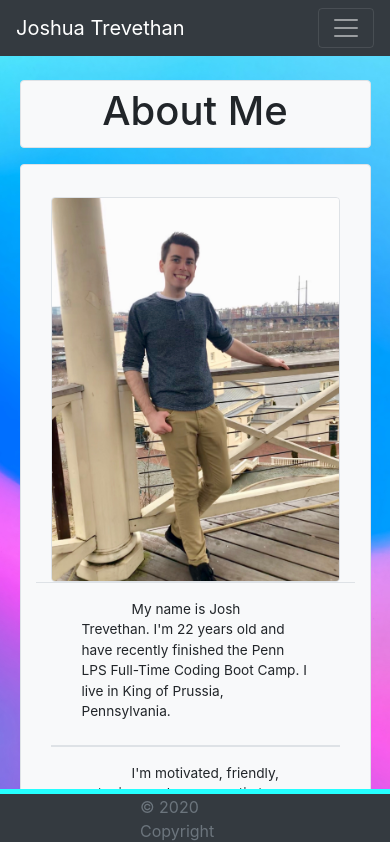
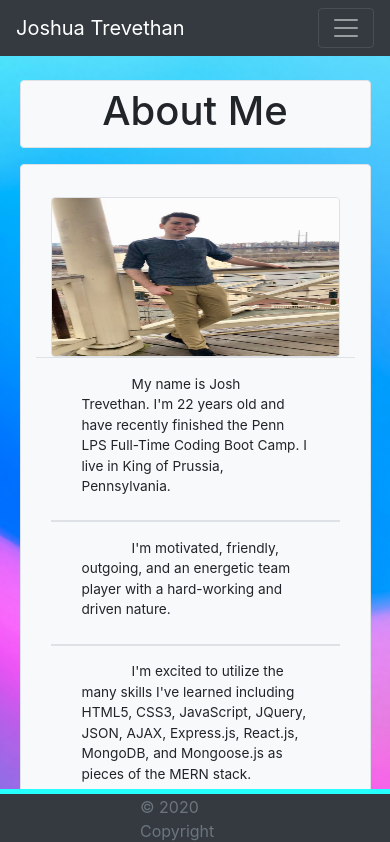
Before and after one commit to JoshTrev/Portfolio, a React (Create React App) app: page / in a window 390 px wide. Shown: the top 842 px of the page. Built offline with nearby package versions, Linux system fonts and the light colour scheme.

Commit message:
adjusting image sizing for mobile.

```diff
--- a/src/pages/Portfolio/Portfolio.css
+++ b/src/pages/Portfolio/Portfolio.css
@@ -39,7 +39,7 @@ p{
 
 @media (min-width: 0px){
     img{
-        height: 70%
+        height: 10rem;
     }
 }
 
```
